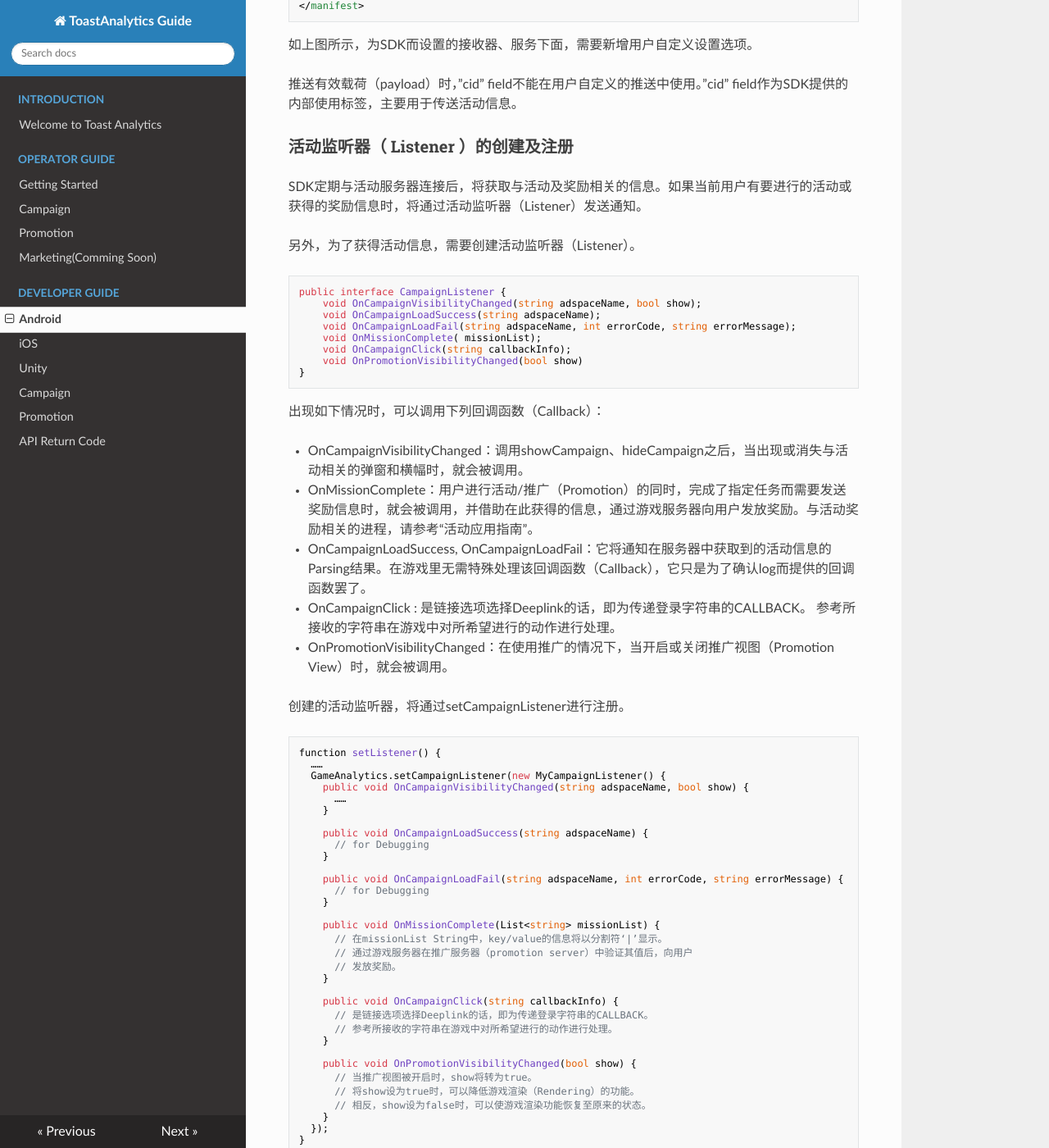
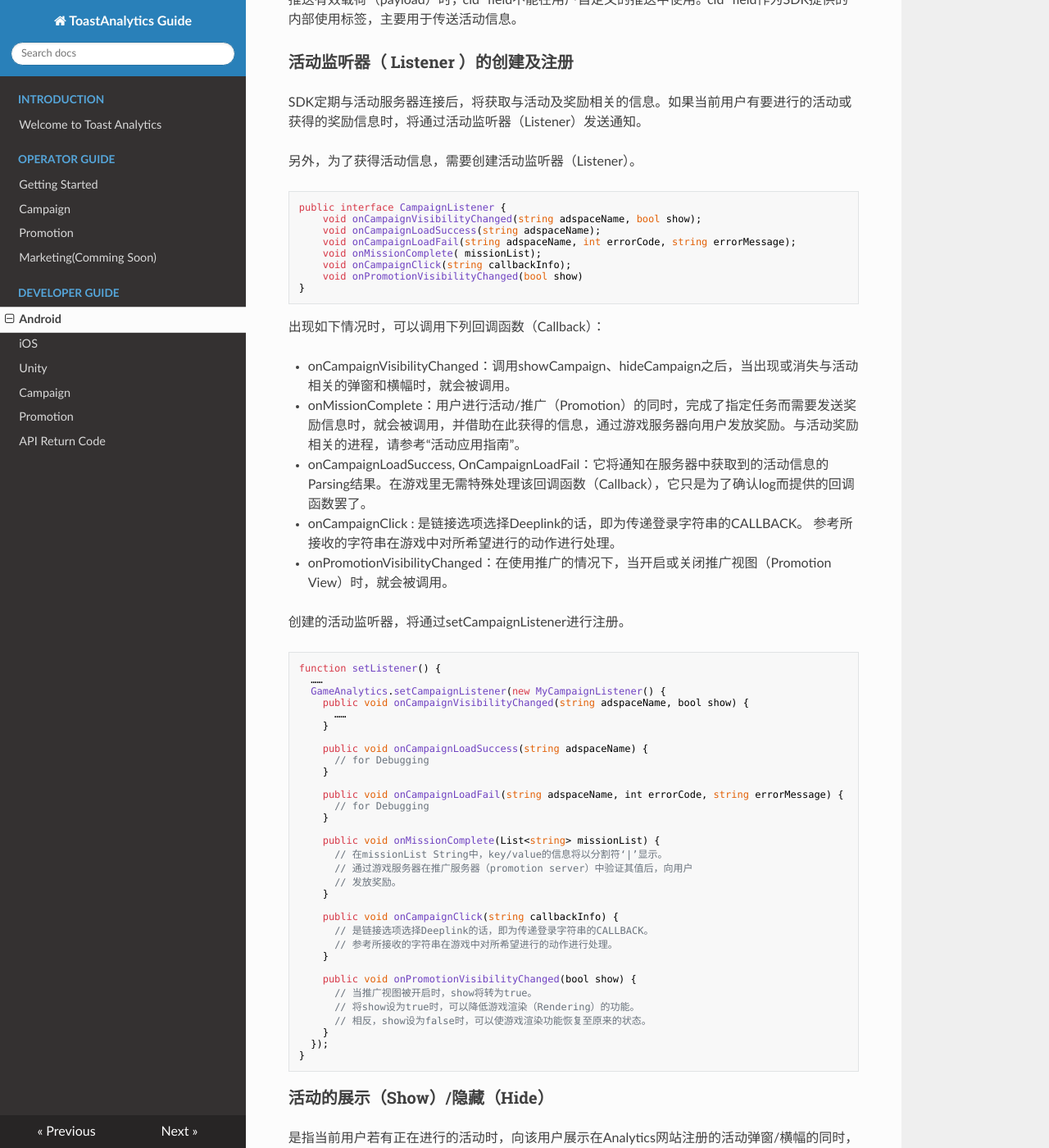
Before and after one commit to ToastAnalytics/ToastAnalytics_ZH, an MkDocs documentation site: the page built from docs/Developer/4. Android Developer Guide.md, in a window 1280 px wide and 1400 px high, scrolled down 10204 px. Shown: the whole window at 82% size. Built offline with MkDocs 1.6.1, drawn with Linux system fonts in a browser that asks for light colours; nearby versions of some CDN libraries; old or Windows-style settings are respelled for this version of MkDocs; some of the changed text lies outside the part shown.

Commit message:
Update 4. Android Developer Guide.md

````diff
--- a/docs/Developer/4. Android Developer Guide.md
+++ b/docs/Developer/4. Android Developer Guide.md
@@ -37,8 +35,6 @@
 ```
 <!– 为查询终端机调制解调器（Moderm）状态（ex. 网络运营商名称）而用。-->
 <uses-permission android:name="android.permission.READ_PHONE_STATE"/>
-<!– 使用外部内存的权限，主要为未传送出去的内部使用的数据缓存而用。-->
-<uses-permission android:name="android.permission.WRITE_EXTERNAL_STORAGE"/>
 <uses-permission android:name="android.permission.ACCESS_NETWORK_STATE"/>
 <uses-permission android:name="android.permission.ACCESS_WIFI_STATE"/>
 <uses-permission android:name="android.permission.INTERNET" />
@@ -508,23 +504,23 @@ SDK定期与活动服务器连接后，将获取与活动及奖励相关的信
 
 ```
 public interface CampaignListener {
-    void OnCampaignVisibilityChanged(string adspaceName, bool show);
-    void OnCampaignLoadSuccess(string adspaceName);
-    void OnCampaignLoadFail(string adspaceName, int errorCode, string errorMessage);
-    void OnMissionComplete( missionList);
-    void OnCampaignClick(string callbackInfo);
-    void OnPromotionVisibilityChanged(bool show)
+    void onCampaignVisibilityChanged(string adspaceName, bool show);
+    void onCampaignLoadSuccess(string adspaceName);
+    void onCampaignLoadFail(string adspaceName, int errorCode, string errorMessage);
+    void onMissionComplete( missionList);
+    void onCampaignClick(string callbackInfo);
+    void onPromotionVisibilityChanged(bool show)
 }
 ```
 
 
 出现如下情况时，可以调用下列回调函数（Callback）：
 
-* OnCampaignVisibilityChanged：调用showCampaign、hideCampaign之后，当出现或消失与活动相关的弹窗和横幅时，就会被调用。
-* OnMissionComplete：用户进行活动/推广（Promotion）的同时，完成了指定任务而需要发送奖励信息时，就会被调用，并借助在此获得的信息，通过游戏服务器向用户发放奖励。与活动奖励相关的进程，请参考“活动应用指南”。
-* OnCampaignLoadSuccess, OnCampaignLoadFail：它将通知在服务器中获取到的活动信息的Parsing结果。在游戏里无需特殊处理该回调函数（Callback），它只是为了确认log而提供的回调函数罢了。
-* OnCampaignClick : 是链接选项选择Deeplink的话，即为传递登录字符串的CALLBACK。 参考所接收的字符串在游戏中对所希望进行的动作进行处理。
-* OnPromotionVisibilityChanged：在使用推广的情况下，当开启或关闭推广视图（Promotion View）时，就会被调用。
+* onCampaignVisibilityChanged：调用showCampaign、hideCampaign之后，当出现或消失与活动相关的弹窗和横幅时，就会被调用。
+* onMissionComplete：用户进行活动/推广（Promotion）的同时，完成了指定任务而需要发送奖励信息时，就会被调用，并借助在此获得的信息，通过游戏服务器向用户发放奖励。与活动奖励相关的进程，请参考“活动应用指南”。
+* onCampaignLoadSuccess, OnCampaignLoadFail：它将通知在服务器中获取到的活动信息的Parsing结果。在游戏里无需特殊处理该回调函数（Callback），它只是为了确认log而提供的回调函数罢了。
+* onCampaignClick : 是链接选项选择Deeplink的话，即为传递登录字符串的CALLBACK。 参考所接收的字符串在游戏中对所希望进行的动作进行处理。
+* onPromotionVisibilityChanged：在使用推广的情况下，当开启或关闭推广视图（Promotion View）时，就会被调用。
 
 创建的活动监听器，将通过setCampaignListener进行注册。
 
@@ -533,30 +529,30 @@ public interface CampaignListener {
 function setListener() {
   ……
   GameAnalytics.setCampaignListener(new MyCampaignListener() {
-    public void OnCampaignVisibilityChanged(string adspaceName, bool show) {
+    public void onCampaignVisibilityChanged(string adspaceName, bool show) {
       ……
     }
 
-    public void OnCampaignLoadSuccess(string adspaceName) {
+    public void onCampaignLoadSuccess(string adspaceName) {
       // for Debugging
     }
 
-    public void OnCampaignLoadFail(string adspaceName, int errorCode, string errorMessage) {
+    public void onCampaignLoadFail(string adspaceName, int errorCode, string errorMessage) {
       // for Debugging
     }
 
-    public void OnMissionComplete(List<string> missionList) {
+    public void onMissionComplete(List<string> missionList) {
       // 在missionList String中，key/value的信息将以分割符‘|’显示。
       // 通过游戏服务器在推广服务器（promotion server）中验证其值后，向用户
       // 发放奖励。
     }
 
-    public void OnCampaignClick(string callbackInfo) {
+    public void onCampaignClick(string callbackInfo) {
       // 是链接选项选择Deeplink的话，即为传递登录字符串的CALLBACK。
       // 参考所接收的字符串在游戏中对所希望进行的动作进行处理。
     }
 
-    public void OnPromotionVisibilityChanged(bool show) {
+    public void onPromotionVisibilityChanged(bool show) {
       // 当推广视图被开启时，show将转为true。
       // 将show设为true时，可以降低游戏渲染（Rendering）的功能。
       // 相反，show设为false时，可以使游戏渲染功能恢复至原来的状态。
````
Also changed, not shown: other parts of docs/Developer/4. Android Developer Guide.md (+3 -5 lines).
